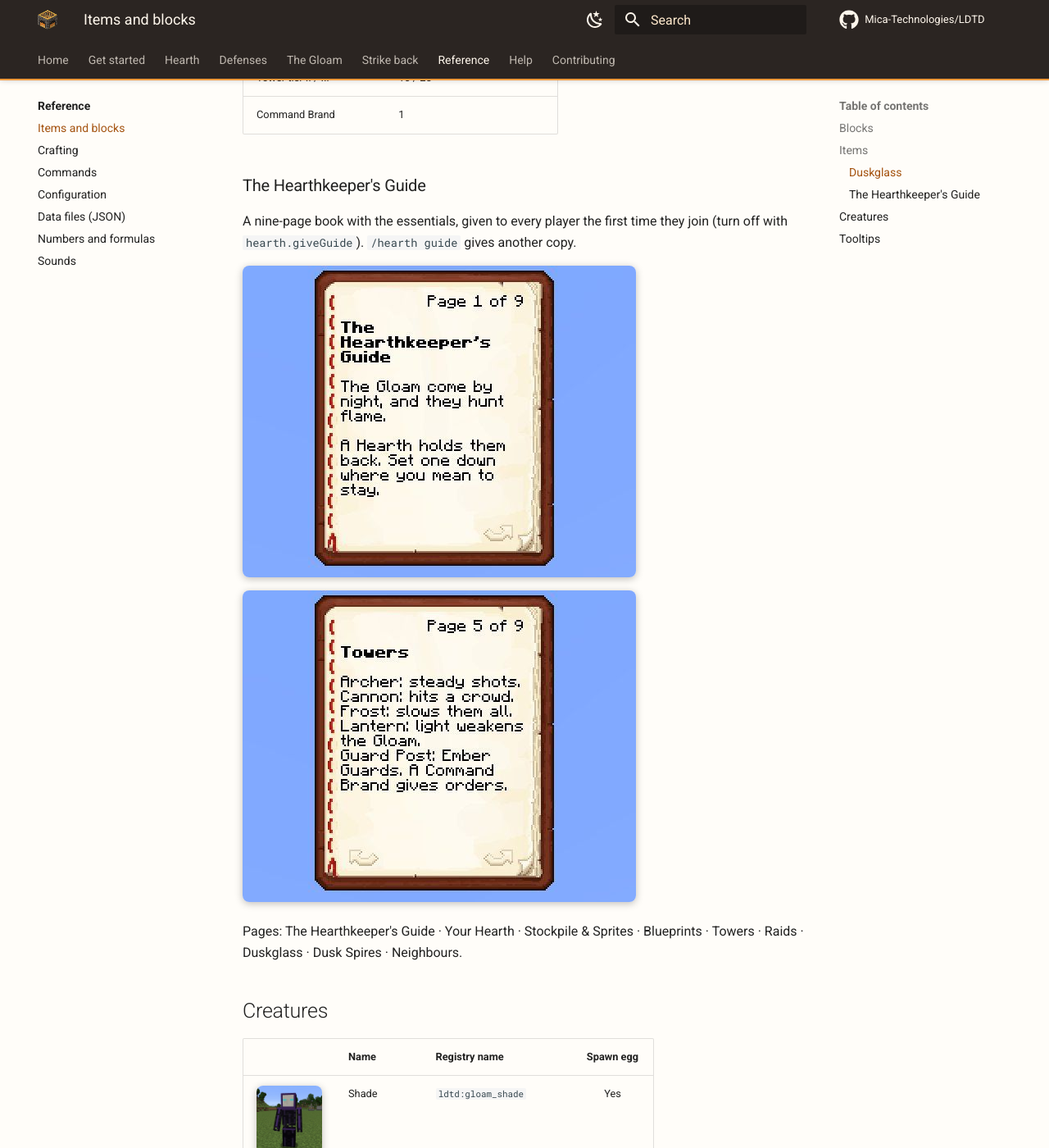
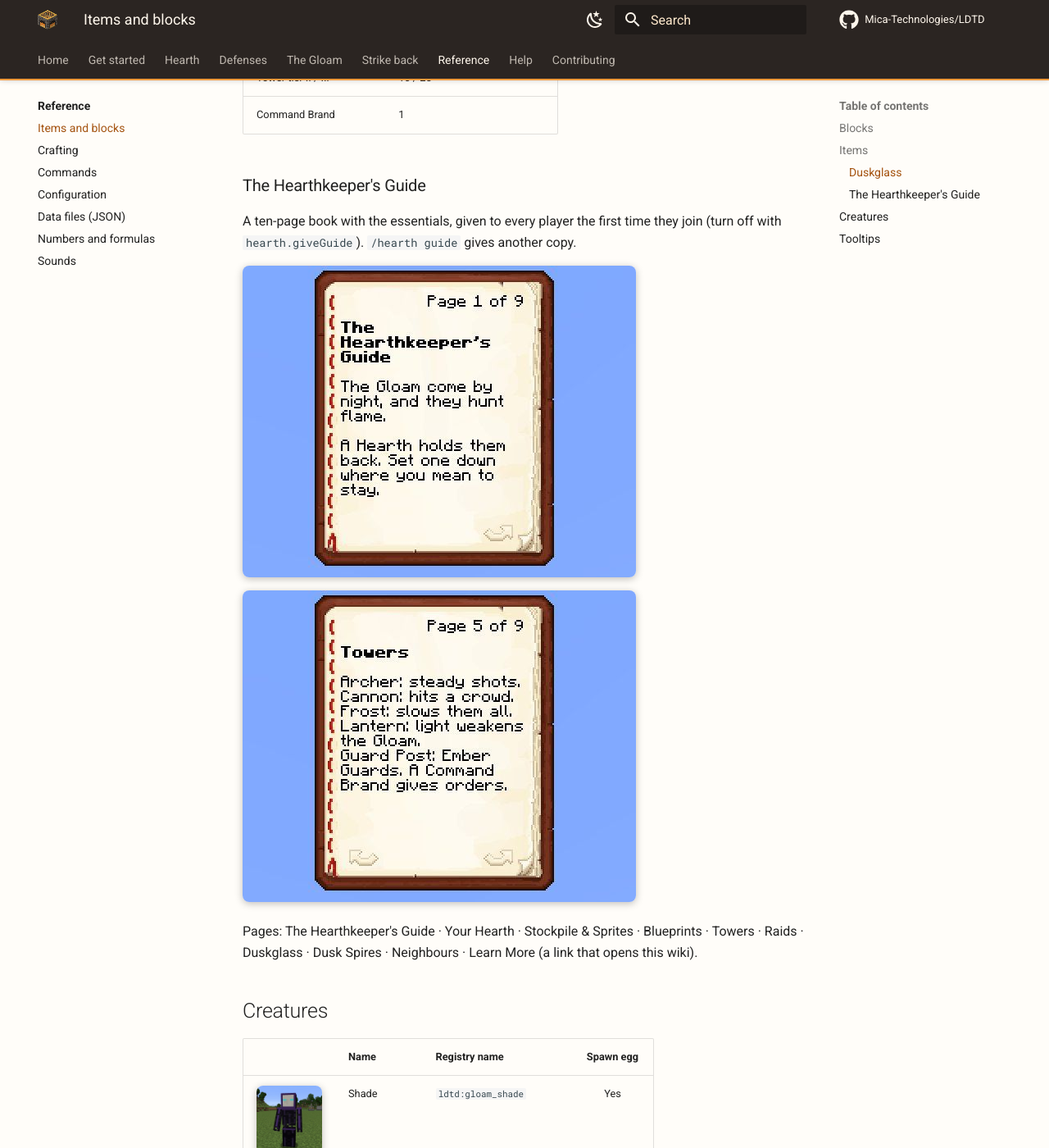
Before and after one commit to Mica-Technologies/LDTD, an MkDocs documentation site: the page built from docs/reference/items-and-blocks.md, in a window 1280 px wide and 1400 px high, scrolled down 1725 px. Shown: the whole window at 82% size. Built offline with MkDocs 1.6.1 and Material for MkDocs 9.7.7, drawn with Linux system fonts in a browser that asks for light colours; comment, search, counter and statistics services are not loaded.

Commit message:
Link the wiki from the README, the mod info, the mod page and the guide book
The Hearthkeeper's Guide gains a tenth page, "Learn More", whose last line
opens the wiki when clicked. The Mods screen's URL now points at the wiki,
and the README links its command, configuration and building pages.

Co-Authored-By: Claude Opus 5.5 <noreply@anthropic.com>

```diff
--- a/docs/reference/items-and-blocks.md
+++ b/docs/reference/items-and-blocks.md
@@ -39,7 +39,7 @@ Violet-black glass with a cyan glint: what's left when a Gloam's shadow hardens.
 
 ### The Hearthkeeper's Guide
 
-A nine-page book with the essentials, given to every player the first time they join (turn off
+A ten-page book with the essentials, given to every player the first time they join (turn off
 with `hearth.giveGuide`). `/hearth guide` gives another copy.
 
 <div class="grid" markdown>
@@ -51,7 +51,7 @@ with `hearth.giveGuide`). `/hearth guide` gives another copy.
 </div>
 
 Pages: The Hearthkeeper's Guide · Your Hearth · Stockpile & Sprites · Blueprints · Towers · Raids ·
-Duskglass · Dusk Spires · Neighbours.
+Duskglass · Dusk Spires · Neighbours · Learn More (a link that opens this wiki).
 
 ## Creatures
 
```
Also changed, not shown: README.md (+10 -0 lines), docs/MOD_PAGE.md (+3 -2 lines), 3 other files.
